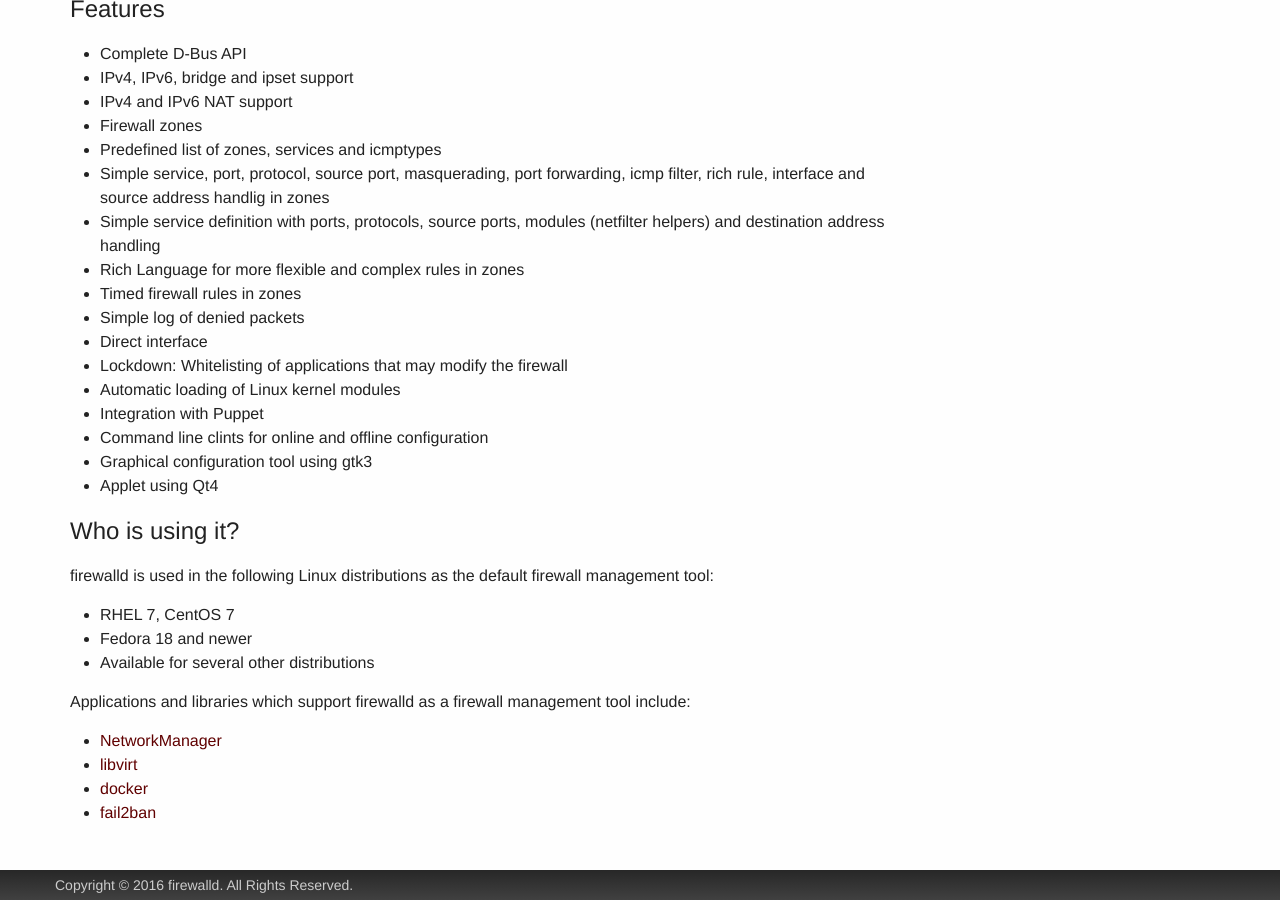
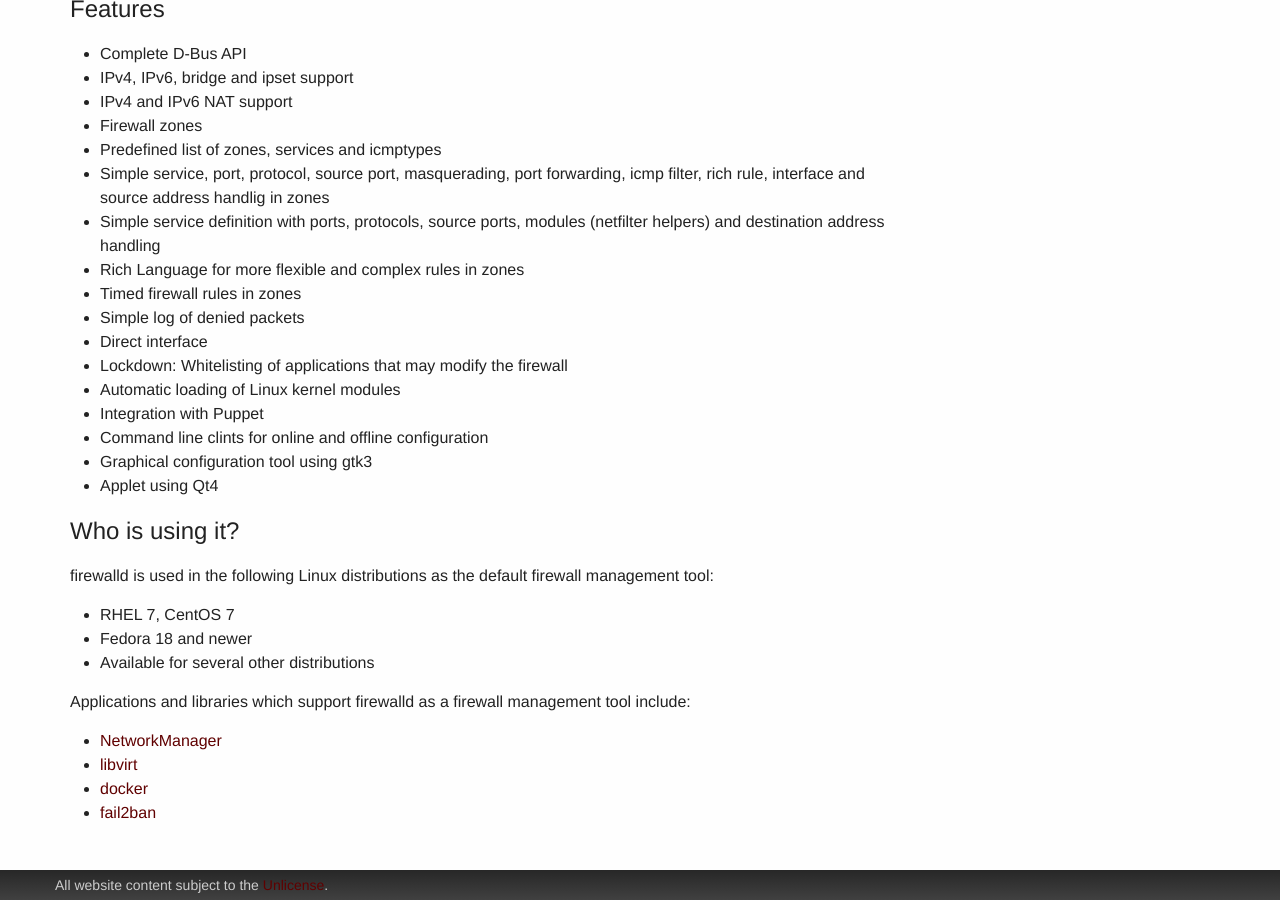
Before and after one commit to firewalld/firewalld.github.io, a Jekyll site: the page built from index.md, in a window 1280 px wide and 900 px high, scrolled down 709 px. Built offline with Jekyll 4.4.1, drawn with Linux system fonts in a browser that asks for light colours.

Commit message:
footer.html: footer should indicate content is subject to Unlicense
Previously it had "All rights reserved." This is incorrect as all the
website content is under the Unlicense.

Fixes: #3

```diff
--- a/_includes/footer.html
+++ b/_includes/footer.html
@@ -1,7 +1,7 @@
 <footer class="site-footer">
   <div class="row">
     <div class="small-12 columns">
-      Copyright © 2016 firewalld. All Rights Reserved.
+      All website content subject to the <a href="https://unlicense.org">Unlicense</a>.
     </div>
   </div>
 </footer>
```
